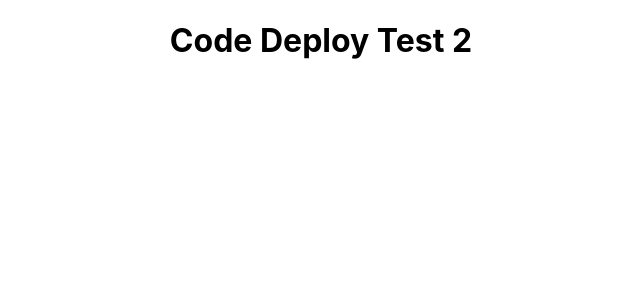
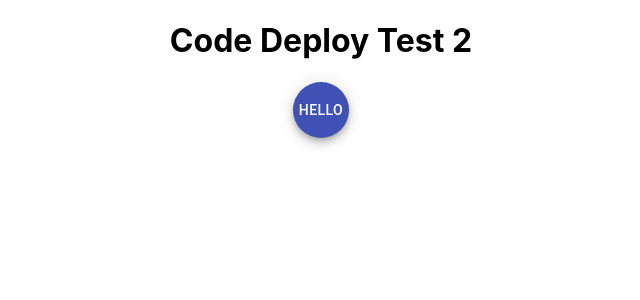
Before and after one commit to solzilberman/codeDeploy, a React (Create React App) app: page / in a window 1280 px wide. Shown: the top 300 px of the page, without its empty margins (319-959 px from the left). Built offline with nearby package versions, Linux system fonts and the light colour scheme.

Commit message:
button update 2

```diff
--- a/src/App.js
+++ b/src/App.js
@@ -1,11 +1,13 @@
 import React from 'react';
 import logo from './logo.svg';
 import './App.css';
+import Options from "./components/Options"
 
 function App() {
   return (
     <div className="App">
       <h1>Code Deploy Test 2</h1>
+      <Options />
     </div>
   );
 }
```
